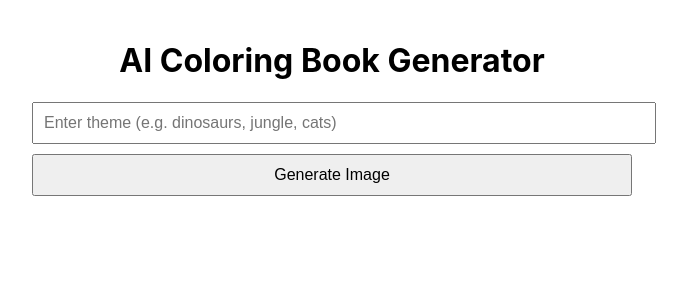
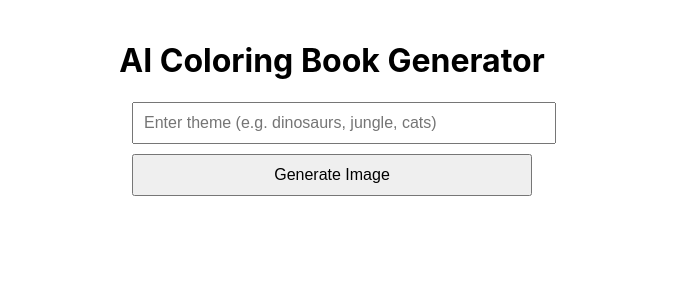
Before and after one commit to metalicat1/colorbook-frontend, a React (Create React App) app: page / in a window 1280 px wide. Shown: the top 300 px of the page, without its empty margins (308-995 px from the left). Built offline with nearby package versions, Linux system fonts and the light colour scheme.

Commit message:
Fix button width to match input

```diff
--- a/src/App.js
+++ b/src/App.js
@@ -42,23 +42,27 @@ function App() {
         AI Coloring Book Generator
       </h1>
 
-      <div style={{ marginTop: 20 }}>
+      <div style={{ marginTop: 20, maxWidth: 400, margin: "0 auto" }}>
         <input
           type="text"
           value={theme}
           onChange={(e) => setTheme(e.target.value)}
           placeholder="Enter theme (e.g. dinosaurs, jungle, cats)"
-          style={{ width: "100%", padding: 10, fontSize: "1rem" }}
+          style={{
+            width: "100%",
+            padding: "10px",
+            fontSize: "1rem",
+            marginBottom: "10px",
+          }}
         />
         <button
           onClick={generateImage}
           disabled={loading}
           style={{
-            marginTop: 10,
-            padding: 10,
+            width: "100%",
+            padding: "10px",
             fontSize: "1rem",
-            width: "100%",
-            cursor: "pointer",
+            cursor: loading ? "not-allowed" : "pointer",
           }}
         >
           {loading ? "Generating..." : "Generate Image"}
@@ -66,19 +70,12 @@ function App() {
       </div>
 
       {imageUrl && (
-        <div style={{ marginTop: 30 }}>
+        <div style={{ marginTop: 20, textAlign: "center" }}>
           <img
             src={imageUrl}
-            alt="Generated coloring page"
-            style={{ width: "100%", border: "1px solid #ccc", padding: 10 }}
+            alt="Generated"
+            style={{ maxWidth: "100%", border: "1px solid #ccc", padding: 10 }}
           />
-          <a
-            href={imageUrl}
-            download="coloring-page.png"
-            style={{ display: "block", marginTop: 10, textAlign: "center" }}
-          >
-            Download Image
-          </a>
         </div>
       )}
     </div>
```
